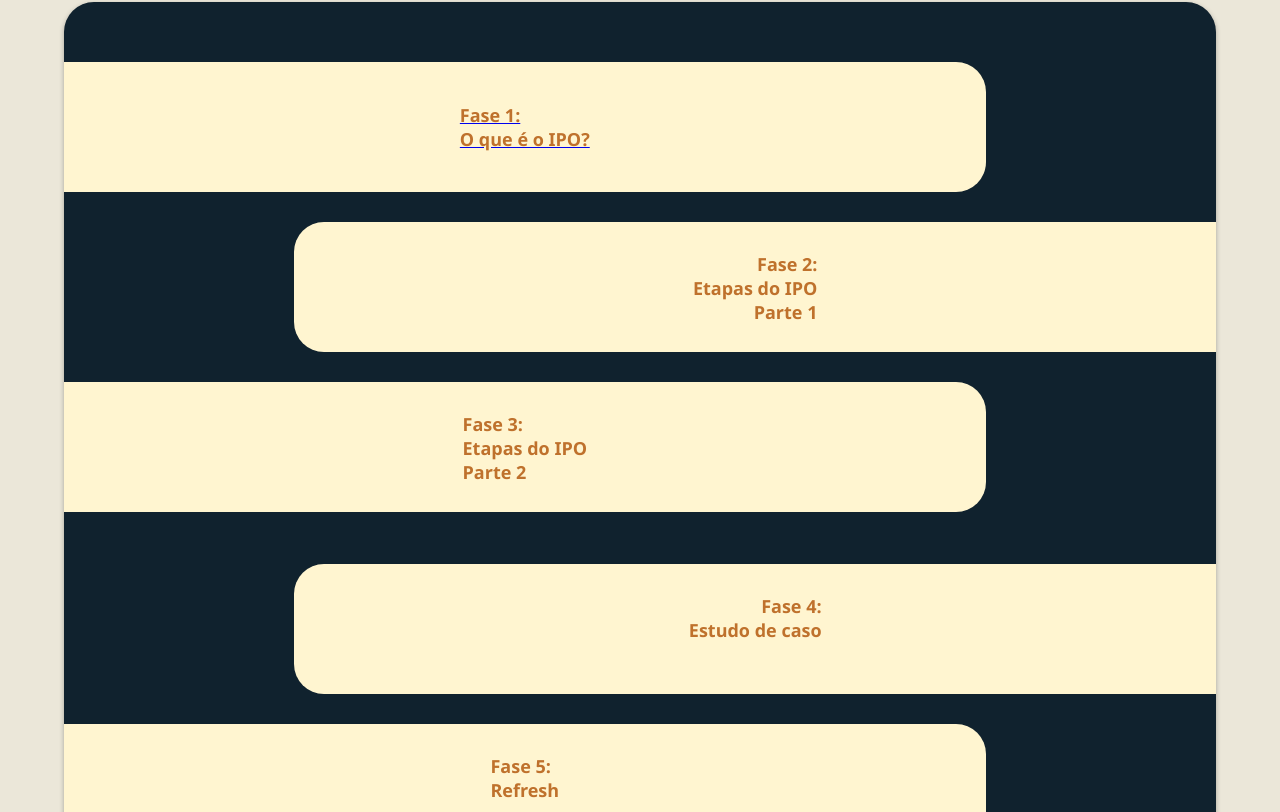
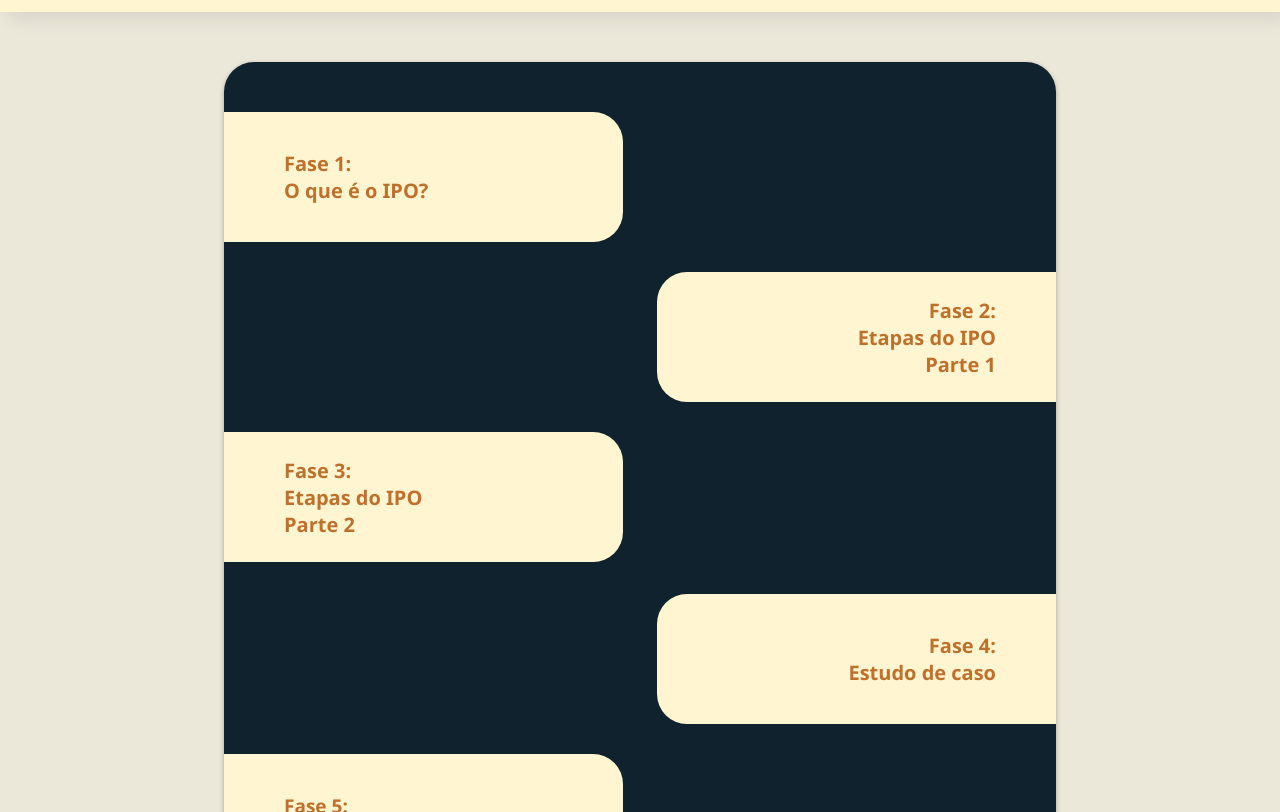
Before and after one commit to LuizHrq/GiPO, a React (Create React App) app: page /user in a window 1280 px wide. Shown: the part 848-1660 px from the top of the page. Built offline with nearby package versions, Linux system fonts and the light colour scheme.

Commit message:
update ajuste responsive

```diff
--- a/src/Componentes/Fases/Fases.css
+++ b/src/Componentes/Fases/Fases.css
@@ -1,34 +1,31 @@
 .blocos{
+    display:block;
     width: 75%;
-    margin-left: auto;
-    margin-right: auto;
     height: auto;
-    background-color: #98422F;
-    display:block;
-    padding: 30px 0;
+    margin: 50px auto;
+    padding: 50px 0;
+    border-radius: 30px;
+    background-color: #10222e;
     box-shadow: 0 2px 5px rgba(0, 0, 0, 0.3);
-    border-radius: 50px;
-    margin-bottom: 50px;
 }
-
 
 .fase1{
     display: flex;
     width: 48%;
     height: 150px;
     background-color: #FFF5D0;
-    margin-top: 30px;
+    margin-top: 0;
+    margin-bottom:30px;
     border-radius: 0 30px 30px 0;
-    text-decoration: none;
 }
 .fase1 h2{
-    text-decoration: none;
-    width: auto;
-    height: auto;
-    font-size: 20px;
-    margin: auto;
+    width: 100%;
+    font-size: 23px;
+    align-items:left;
+    margin-left: 60px;
+    margin-top: auto;
+    margin-bottom: auto;
     color: #BF712C;
-    text-decoration: none;
 }
 
 .fase2{
@@ -36,19 +33,16 @@
     width: 48%;
     height: 150px;
     background-color: #FFF5D0;
-    margin-top: 0;
     margin-left: auto;
-    margin-top: 0;
     border-radius: 30px 0 0 30px;
 }
 .fase2 h2{
-    width: 100px;
-    height: 100px;
-    font-size: 20px;
-    text-align: center;
-    justify-content: center;
-    margin: auto;
-    margin-top: 30px;
+    width: 100%;
+    font-size: 23px;
+    text-align: right;
+    margin-right: 60px;
+    margin-top: auto;
+    margin-bottom: auto;
     color: #BF712C;
 }
 
@@ -58,16 +52,16 @@
     height: 150px;
     background-color: #FFF5D0;
     margin-top: 0;
+    margin-bottom:00px;
     border-radius: 0 30px 30px 0;
 }
 .fase3 h2{
-    width: 100px;
-    height: 100px;
-    font-size: 20px;
-    text-align: center;
-    justify-content: center;
-    margin: auto;
-    margin-top: 30px;
+    width: 100%;
+    font-size: 23px;
+    align-items:left;
+    margin-left: 60px;
+    margin-top: auto;
+    margin-bottom: auto;
     color: #BF712C;
 }
 
@@ -77,19 +71,17 @@
     width: 48%;
     height: 150px;
     background-color: #FFF5D0;
-    margin-top: 0;
+    margin-top: -50;
     margin-left: auto;
-    margin-top: 0;
     border-radius: 30px 0 0 30px;
 }
 .fase4 h2{
-    width: 100px;
-    height: 100px;
-    font-size: 20px;
-    text-align: center;
-    justify-content: center;
-    margin: auto;
-    margin-top: 30px;
+    width: 100%;
+    font-size: 23px;
+    text-align: right;
+    margin-right: 60px;
+    margin-top: auto;
+    margin-bottom: auto;
     color: #BF712C;
 }
 
@@ -98,85 +90,345 @@
     width: 48%;
     height: 150px;
     background-color: #FFF5D0;
-    margin-top: 0px;
-    margin-bottom: 30px;
+    margin:0;
     border-radius: 0 30px 30px 0;
 }
 .fase5 h2{
-    width: 100px;
-    height: 100px;
-    font-size: 20px;
-    text-align: center;
-    justify-content: center;
-    margin: auto;
-    margin-top: 30px;
+    width: 100%;
+    font-size: 23px;
+    text-align: left;
+    margin-left: 60px;
+    margin-top: auto;
+    margin-bottom: auto;
     color: #BF712C;
 }
 
-@media (min-width:315px) {
+@media (max-width:600px) {
     .blocos{
         width: 90%;
-        background-color: #10222e;
-        border-radius: 30px;
     }
     .fase1{
-        display: flex;
-        width: 80%;
-        height: 130px;
-        margin-bottom: 30px;
+        width: 60%;
+        height: 110px;
+        margin-top: 0;
+        margin-bottom:30px;
+        text-align: left;
     }
     .fase1 h2{
-        width: auto;
+        width: 100%;
+        height: auto;
+        font-size: 17px;
+        margin-left: 20px;
+    }
+    .fase2{
+        width: 60%;
+        height: 110px;
+        margin-bottom:30px;
+    }
+    .fase2 h2{
+        width: 100%;
+        height: auto;
+        font-size: 17px;
+        text-align: right;
+        margin-right: 20px;
+
+    }
+    .fase3{
+        width: 60%;
+        height: 110px;
+        margin-top: 0;
+        margin-bottom:10px;
+        text-align: left;
+    }
+    .fase3 h2{
+        width: 100%;
+        height: auto;
+        font-size: 17px;
+        margin-left: 20px;
+    }
+    .fase4{
+        width: 60%;
+        height: 110px;
+        margin-top: 0;
+        margin-bottom:30px;
+    }
+    .fase4 h2{
+        width: 100%;
+        height: auto;
+        font-size: 17px;
+        text-align: right;
+        margin-right: 20px;
+    }
+    .fase5{
+        width: 60%;
+        height: 110px;
+        margin: 0;
+        text-align: left;
+    }
+    .fase5 h2{
+        width: 100%;
         height: auto;
         font-size: 18px;
         text-align: left;
+        margin-left: 20px;
+    }
+}
+
+@media (min-width:600px) {
+    .blocos{
+        width: 85%;
+    }
+    .fase1{
+        width: 55%;
+        height: 130px;
+    }
+    .fase1 h2{
+        font-size: 19px;
+        margin-left: 30px;
     }
     .fase2{
-        display: flex;
-        width: 80%;
+        width: 55%;
         height: 130px;
-        margin-bottom: 30px;
     }
     .fase2 h2{
-        width: auto;
+        font-size: 19px;
+        text-align: right;
+    }
+    .fase3{
+        width: 55%;
+        height: 130px;
+    }
+    .fase3 h2{
+        font-size: 19px;
+        margin-left: 30px;
+    }
+    .fase4{
+        width: 55%;
+        height: 130px;
+    }
+    .fase4 h2{
+        font-size: 19px;
+        text-align: right;
+    }
+    .fase5{
+        width: 55%;
+        height: 130px;
+    }
+    .fase5 h2{
+        font-size: 19px;
+        margin-left: 30px;
+    }
+}
+
+@media (min-width:768px) {
+    .blocos{
+        width: 85%;
+    }
+    .fase1{
+        width: 55%;
+        height: 120px;
+        margin-top: 0;
+        margin-bottom:30px;
+        text-align: left;
+    }
+    .fase1 h2{
+        width: 100%;
+        height: auto;
+        font-size: 18px;
+        margin-left: 50px;
+    }
+    .fase2{
+        width: 55%;
+        height: 120px;
+        margin-bottom:30px;
+    }
+    .fase2 h2{
+        width: 100%;
         height: auto;
         font-size: 18px;
         text-align: right;
+        margin-right: 50px;
+
     }
     .fase3{
-        display: flex;
-        width: 80%;
-        height: 130px;
-        margin-bottom: 30px;
+        width: 55%;
+        height: 120px;
+        margin-top: 0;
+        margin-bottom:30px;
+        text-align: left;
+        margin-bottom:10px;
     }
     .fase3 h2{
-        width: auto;
+        width: 100%;
+        height: auto;
+        font-size: 18px;
+        margin-left: 50px;
+    }
+    .fase4{
+        width: 55%;
+        height: 120px;
+        margin-bottom:30px;
+    }
+    .fase4 h2{
+        width: 100%;
+        height: auto;
+        font-size: 18px;
+        text-align: right;
+        margin-right: 50px;
+    }
+    .fase5{
+        width: 55%;
+        height: 120px;
+        margin-top: 0;
+        text-align: left;
+    }
+    .fase5 h2{
+        width: 100%;
         height: auto;
         font-size: 18px;
         text-align: left;
+        margin-left: 50px;
+    }
+}
+
+@media (min-width:900px) {
+    .blocos{
+        width: 75%;
+    }
+    .fase1{
+        width: 52%;
+        height: 120px;
+        margin-top: 0;
+        margin-bottom:30px;
+        text-align: left;
+    }
+    .fase1 h2{
+        width: 100%;
+        height: auto;
+        font-size: 19px;
+        margin-left: 40px;
+    }
+    .fase2{
+        width: 52%;
+        height: 120px;
+        margin-bottom:30px;
+    }
+    .fase2 h2{
+        width: 100%;
+        height: auto;
+        font-size: 19px;
+        text-align: right;
+        margin-right: 40px;
+
+    }
+    .fase3{
+        width: 52%;
+        height: 120px;
+        margin-top: 0;
+        margin-bottom:30px;
+        text-align: left;
+        margin-bottom:10px;
+    }
+    .fase3 h2{
+        width: 100%;
+        height: auto;
+        font-size: 19px;
+        margin-left: 40px;
     }
     .fase4{
-        display: flex;
-        width: 80%;
-        height: 130px;
-        margin-bottom: 30px;
+        width: 52%;
+        height: 120px;
+        margin-bottom:30px;
     }
     .fase4 h2{
-        width: auto;
+        width: 100%;
         height: auto;
-        font-size: 18px;
+        font-size: 19px;
         text-align: right;
+        margin-right: 40px;
     }
     .fase5{
-        display: flex;
-        width: 80%;
-        height: 130px;
-        margin-bottom: 30px;
+        width: 52%;
+        height: 120px;
+        margin-top: 0;
+        text-align: left;
     }
     .fase5 h2{
-        width: auto;
+        width: 100%;
         height: auto;
-        font-size: 18px;
+        font-size: 19px;
+        text-align: left;
+        margin-left: 40px;
+    }
+}
+
+@media (min-width:1000px) {
+    .blocos{
+        width: 65%;
+    }
+    .fase1{
+        width: 48%;
+        height: 130px;
+        margin-top: 0;
+        margin-bottom:30px;
         text-align: left;
     }
+    .fase1 h2{
+        width: 100%;
+        height: auto;
+        font-size: 20px;
+        margin-left: 60px;
+    }
+    .fase2{
+        width: 48%;
+        height: 130px;
+        margin-bottom:30px;
+    }
+    .fase2 h2{
+        width: 100%;
+        height: auto;
+        font-size: 20px;
+        text-align: right;
+        margin-right: 60px;
+
+    }
+    .fase3{
+        width: 48%;
+        height: 130px;
+        margin-top: 0;
+        margin-bottom:30px;
+        text-align: left;
+        margin-bottom:10px;
+    }
+    .fase3 h2{
+        width: 100%;
+        height: auto;
+        font-size: 20px;
+        margin-left: 60px;
+    }
+    .fase4{
+        width: 48%;
+        height: 130px;
+        margin-bottom:30px;
+    }
+    .fase4 h2{
+        width: 100%;
+        height: auto;
+        font-size: 20px;
+        text-align: right;
+        margin-right: 60px;
+    }
+    .fase5{
+        width: 48%;
+        height: 130px;
+        margin-top: 0;
+        text-align: left;
+    }
+    .fase5 h2{
+        width: 100%;
+        height: auto;
+        font-size: 19px;
+        text-align: left;
+        margin-left: 60px;
+    }
 }
--- a/src/Componentes/Inicial/Inicial.css
+++ b/src/Componentes/Inicial/Inicial.css
@@ -102,6 +102,9 @@ h3{
     color:#546975;
     transition:0.1s;
 }
+a{
+    text-decoration: none;
+}
 
 @media (max-width:600px) {
     #logoinicial{
--- a/src/Componentes/Inicialuser/Inicialuser.css
+++ b/src/Componentes/Inicialuser/Inicialuser.css
@@ -77,8 +77,8 @@
         margin-bottom:0 ;
     }
     #gipopersona{
-        width: 280px;
-        height: 310px;
+        width: 270px;
+        height: 340px;
         margin-right: auto;
         margin-left: auto;
     }
@@ -94,7 +94,7 @@
         margin-left: auto;
     }
     .fases h2{
-        font-size: 14px;
+        font-size: 16px;
         text-align: center;
         padding: 30px;
     }
@@ -129,7 +129,7 @@
     .boasvindas{
         display: flex;
         width: 100%;
-        height: 200px;
+        height: 100px;
         margin-right: auto;
         margin-top: 30px;
         justify-content: center;
@@ -138,39 +138,52 @@
     .boasvindas h2{
         text-align: center;
         justify-content: center;
+        height: auto;
     }
     #gipopersona{
         display: flex;
         width: 350px;
-        height: 440px;
+        height: 420px;
         float: right;
         margin-right: auto;
         margin-left: auto;
+    }
+    .fases h2{
+        font-size: 18px;
+        text-align: center;
+        padding: 40px;
     }
 }
 
 @media (min-width: 992px) {
     .boasvindas{
-        display: flex;
         width: 40%;
-        height: 300px;
+        height: 500px;
+        justify-content: center;
+        margin-left: auto;
         margin-right: auto;
-        margin-top: 30px;
-        justify-content: center;
+        margin-top: 0;
     }
 
     .boasvindas h2{
+        font-size: 30px;
+        margin: auto;
         text-align: center;
-        justify-content: center;
-        font-size: 30px;
-        margin-left: 90px;
     }
 
     #gipopersona{
         display: flex;
         width: 400px;
         height: 500px;
-        float: right;
-        margin-right: 50px;
+        margin-right: 10px;
+    }
+    .fases{
+        height: 120px;
+        margin-top: 50px;
+        margin-bottom: 50px;
+    }
+    .fases h2{
+        font-size: 19px;
+        margin: auto;
     }
 }
```
